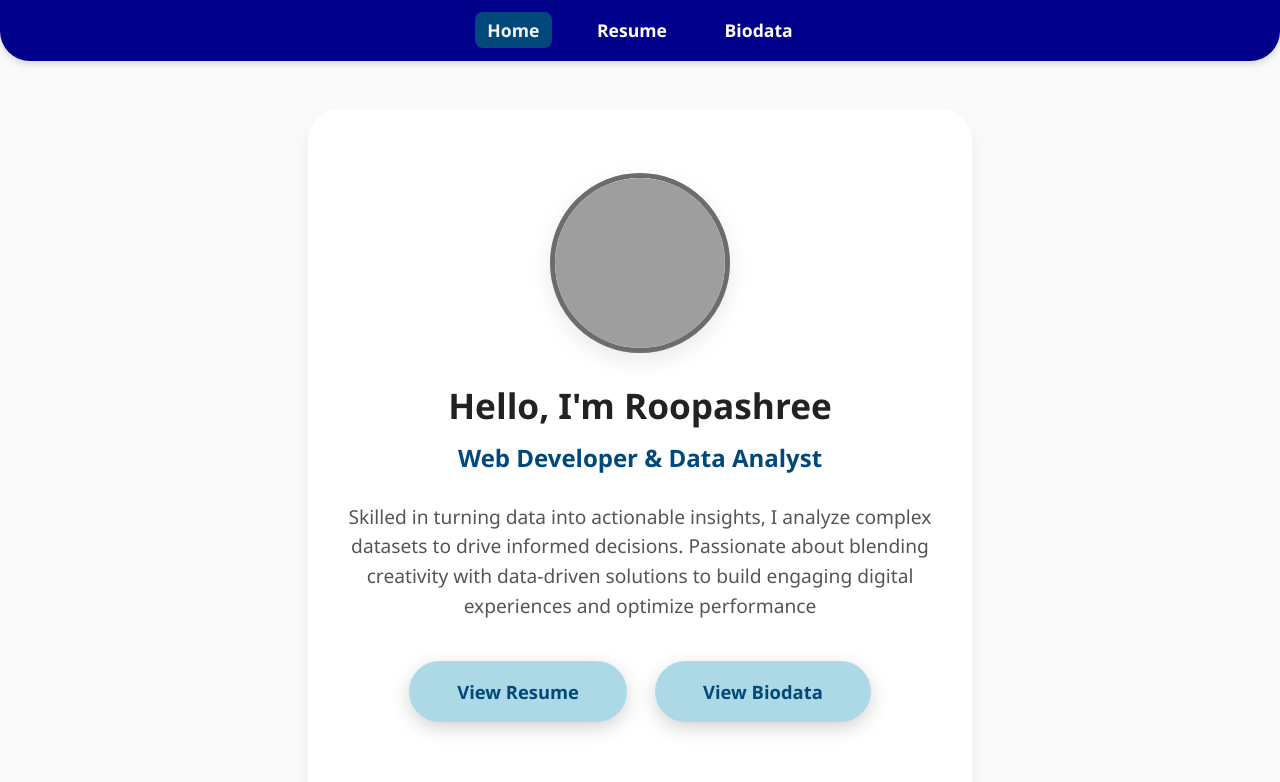
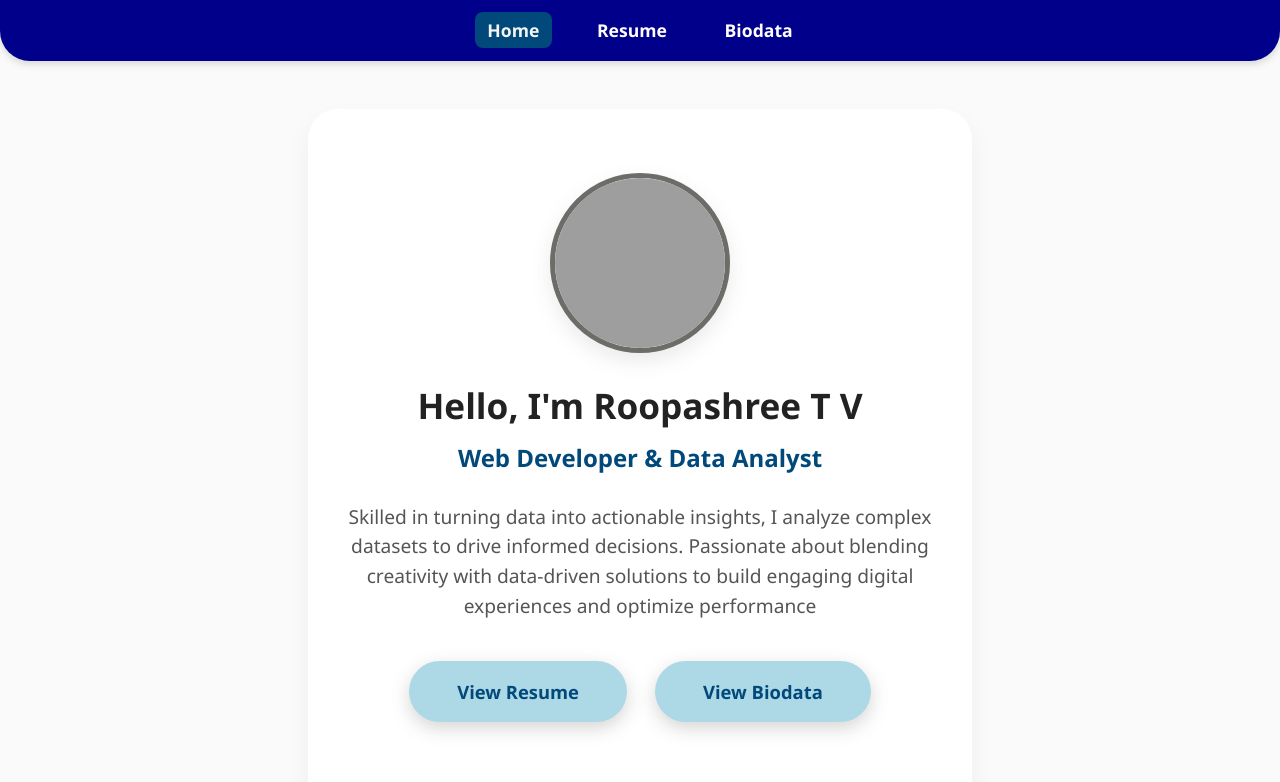
Before and after one commit to roopashreetv/webtec-repo, a plain HTML site: page index.html in a window 1280 px wide. Shown: the top 782 px of the page. Drawn offline with Linux system fonts and the light colour scheme; grey boxes are pictures that could not be loaded.

Commit message:
index.html

```diff
--- a/index.html
+++ b/index.html
@@ -3,7 +3,7 @@
 <head>
   <meta charset="UTF-8" />
   <meta name="viewport" content="width=device-width, initial-scale=1" />
-  <title>Roopashree Portfolio</title>
+  <title>Roopashree   Portfolio</title>
   <link rel="stylesheet" href="https://cdnjs.cloudflare.com/ajax/libs/font-awesome/5.15.4/css/all.min.css">
   <style>
     /* Reset */
@@ -199,7 +199,7 @@
   <main>
     <section class="hero" aria-label="Introduction">
       <img src="https://i.pinimg.com/474x/62/01/0d/62010d848b790a2336d1542fcda51789.jpg?nii=t" alt="Portrait" class="profile-photo" />
-      <h1>Hello, I'm Roopashree</h1>
+      <h1>Hello, I'm Roopashree T V</h1>
       <h2>Web Developer & Data Analyst</h2>
       <p class="intro">
         Skilled in turning data into actionable insights, I analyze complex datasets to drive informed decisions. Passionate about blending creativity with data-driven solutions to build engaging digital experiences and optimize performance
```
